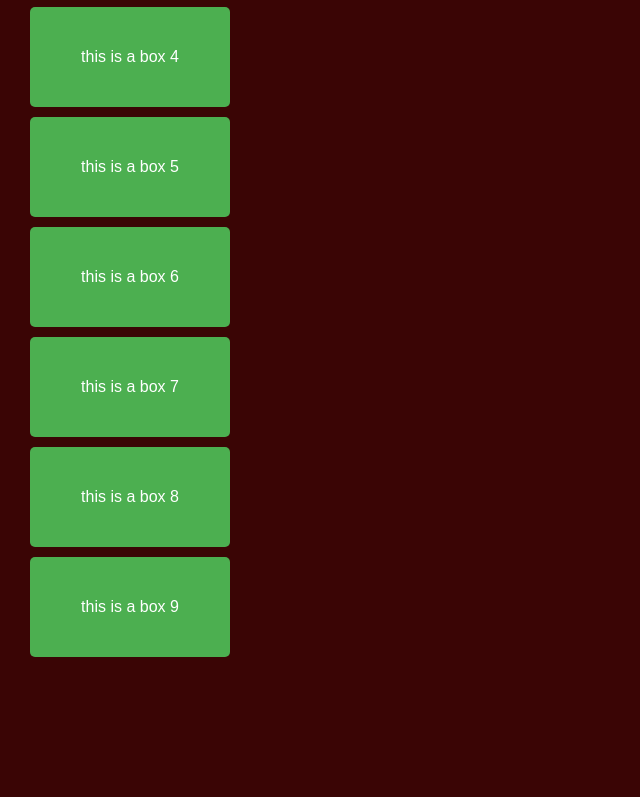
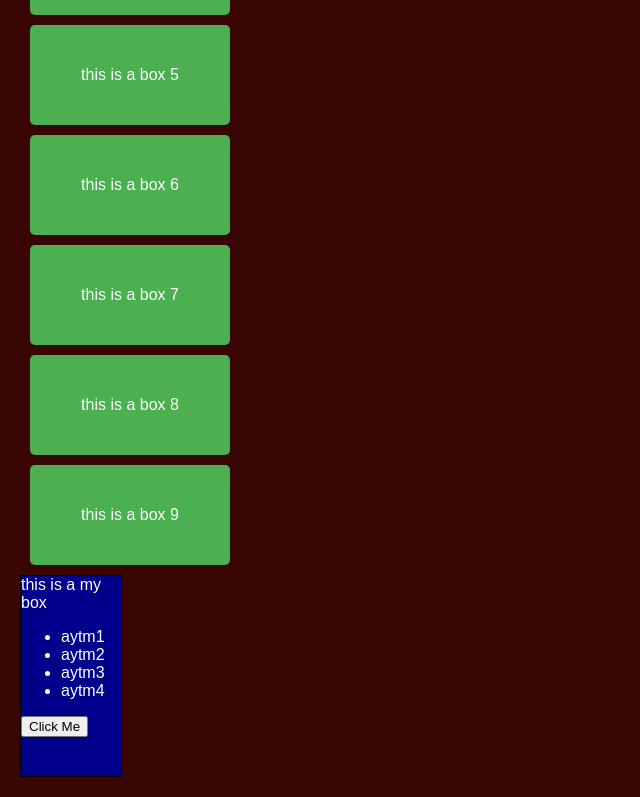
Before and after one commit to Rajraghuw/java_script, a plain HTML site: page dom.html in a window 1280 px wide. Shown: the part 1236-2033 px from the top of the page, without its empty margins (0-640 px from the left). Before the commit the page ends 1923 px from the top, so only its background shows below. Drawn offline with Linux system fonts and the light colour scheme.

Commit message:
todays practice

```diff
--- /dev/null
+++ b/Event.css
@@ -0,0 +1,16 @@
+div{
+    height: 100px;
+    width: 100px;
+    background-color: aqua;
+    border: 1px solid black;
+    margin-top: 50px;
+    color: black;
+    justify-content: center;
+    align-items: center;
+    display: flex;
+}
+
+div:hover{
+    height: 150px;
+    width: 150px;
+}
--- a/dom.css
+++ b/dom.css
@@ -27,3 +27,15 @@ body{
     border-radius: 5px;
 
 }
+
+.box1{
+    height: 100px;
+    width:100px;
+    color: white;
+    border: 1px solid black;
+    border-radius: 0%, 2% , 5% , 10%;
+}
+
+.newBox1{
+   background-color: darkblue;
+}
--- a/dom.html
+++ b/dom.html
@@ -43,6 +43,17 @@
 <div class="box"> second div </div>
 <div class="box"> third div </div>
 
+<div class="box1">this is a my box
+
+  <ul>
+    <li>aytm1</li>
+    <li>aytm2</li>
+    <li>aytm3</li>
+    <li>aytm4</li>
+  </ul>
+  <!-- yha ham ak button add karenge with the help of javascript -->
+</div>
+
 <script src="dom.js"></script>
 
 </body>
--- a/dom.js
+++ b/dom.js
@@ -103,3 +103,66 @@ console.dir(boxes);
 for (let i = 0; i < boxes.length; i++) {
     boxes[i].innerText = `this is a box ${i+1}`
 }
+
+
+// getAttribute is used to get the value of an attribute of an element
+// isse ham kisi bhi element ke attribute ki value ko print kra sakte hai jese hamne kisi div ya kisi v node me koi class ya id ya
+// koi v attribute diya ho to uski value ko print kra sakte hai
+
+let firstDiv = document.querySelector(".box");
+firstDiv.getAttribute("class"); // isse ham class ki value ko print kra sakte hai
+console.log(firstDiv.getAttribute("class"));
+
+// setAttribute is used to set the value of an attribute of an element
+// isse ham kisi bhi element ke attribute ki value ko set kar sakte hai jese hamne kisi div ya kisi v node me koi class ya id ya
+// koi v attribute diya ho to uski value ko change kar sakte hai
+
+firstDiv.setAttribute("class", "new-box"); // isse ham class ki value ko change kar sakte hai
+console.log(firstDiv.getAttribute("class")); // new-box
+
+// style is used to get the style of an element
+// style se ham kisi bhi element ke style ko change kar sakte hai or print kra sakte hai
+
+let firstBox = document.querySelector(".box1");
+// firstBox.style.backgroundColor = "red"; // isse ham background color ko change kar sakte hai
+firstBox.style.color = "white"; // isse ham text color ko change kar sakte hai
+firstBox.style.height = "200px"; // isse ham width ko change kar sakte hai
+
+console.log(firstBox.style);
+
+// firstBox.style.visibility = "hidden"; // isse ham element ko hidden kar sakte hai
+
+
+// ab hame apne html page par koi bhi element ko add karna hai to uske liye hame createElement ka use karna padega
+// createElement is used to create a new element
+// jese hamne div banaya hai us div me last me ak button add karna hai to uske liye pehle hame button ko creat karna padega
+// createlement ki help se fir use div ke andar append karna padega
+
+let button = document.createElement("button") // isse ham button element ko create kar rahe hai
+button.innerText = "Click Me"; // isse ham button ke andar text ko set kar rahe hai
+button.setAttribute("class", "btn"); // isse ham button ke class ko set kar rahe hai
+console.dir(button); // isse ham button ko console me dekh sakte hai
+
+// ab hame is button ko kisi div ke andar append karna hai to uske liye hame appendChild ka use karna padega
+let box1 = document.querySelector(".box1"); // isse ham box1 ko select kar rahe hai
+box1.append(button); // isse ham button ko box1 ke andar append kar rahe hai
+
+//####### prepend ka use ham kisi bhi element ko kisi div ke andar pehle se hi content ke pehle add karne ke liye karte hai
+
+//####### before ka use ham tb karte hai jab hame element ko div se just pehle add karna ho
+
+//####### after ka use ham tb karte hai jab hame element ko div se just baad me add karna ho
+
+//####### remove ka use ham kisi bhi element ko remove karne ke liye karte hai
+
+//####### replaceWith ka use ham kisi bhi element ko replace karne ke liye karte hai
+
+
+// Question : hame ak new css banani hai or use kisi bhi element par apply karna hai
+// iske liye hame pehle css file ko create karna padega or fir us element ko access karke uspr css apply karni hai with the help of
+// ClassList.add property to add the class
+// classList.remove property to remove the class
+
+newCss = document.querySelector(".box1");
+
+newCss.classList.add("newBox1"); // isse ham newBox1 class ko box1 ke andar add kar rahe hai
```
Also changed, not shown: Event.html (added, +27 -0 lines), Event.js (added, +60 -0 lines).
